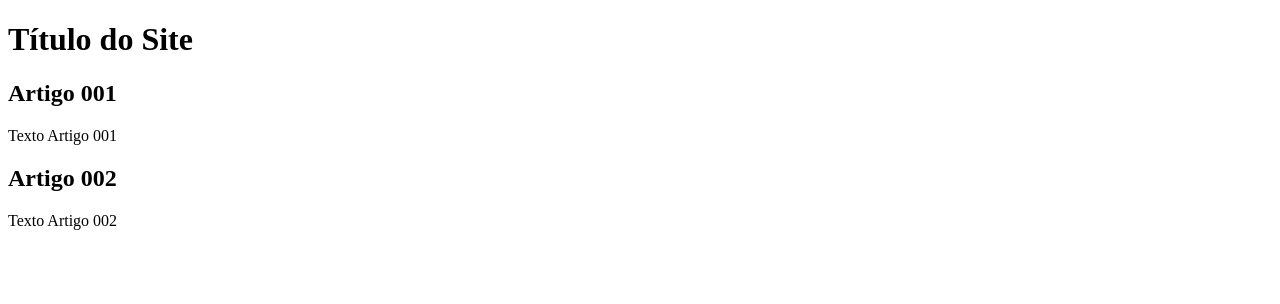
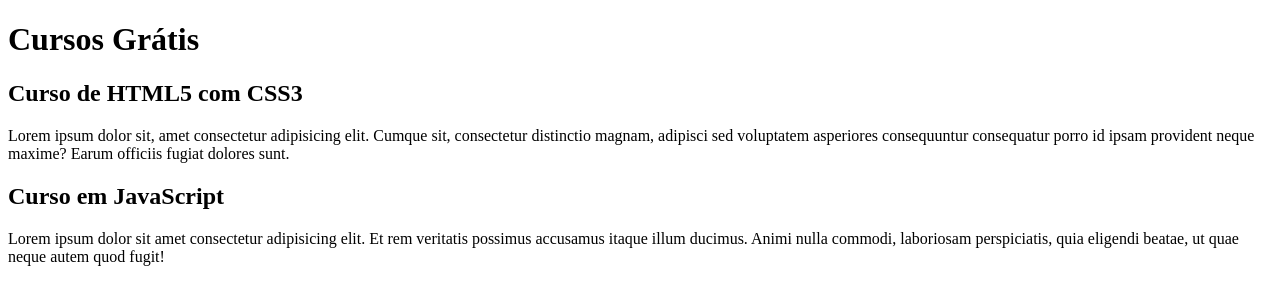
Before and after one commit to Felipe-CBrito/projeto-site, a plain HTML site: page index.html in a window 1280 px wide. Drawn offline with Linux system fonts and the light colour scheme.

Commit message:
comecei a escrever o conteúdo

```diff
--- a/index.html
+++ b/index.html
@@ -9,15 +9,15 @@
 <body>
     <main>
         <header>
-            <h1>Título do Site</h1>
+            <h1>Cursos Grátis</h1>
         </header>
         <article>
-            <h2>Artigo 001</h2>
-            <p>Texto Artigo 001</p>
+            <h2>Curso de HTML5 com CSS3</h2>
+            <p>Lorem ipsum dolor sit, amet consectetur adipisicing elit. Cumque sit, consectetur distinctio magnam, adipisci sed voluptatem asperiores consequuntur consequatur porro id ipsam provident neque maxime? Earum officiis fugiat dolores sunt.</p>
         </article>
         <article>
-            <h2>Artigo 002</h2>
-            <p>Texto Artigo 002</p>
+            <h2>Curso em JavaScript</h2>
+            <p>Lorem ipsum dolor sit amet consectetur adipisicing elit. Et rem veritatis possimus accusamus itaque illum ducimus. Animi nulla commodi, laboriosam perspiciatis, quia eligendi beatae, ut quae neque autem quod fugit!</p>
         </article>
     </main>
 </body>
```
